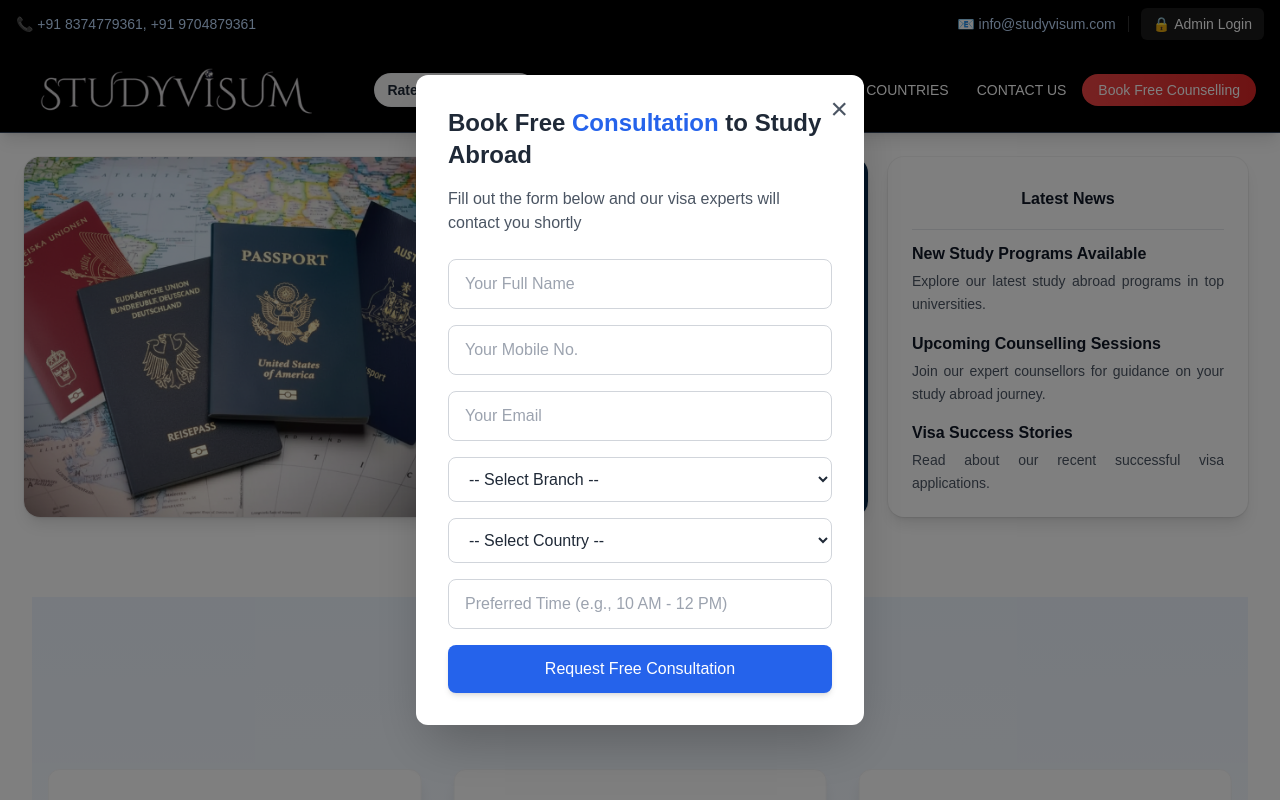
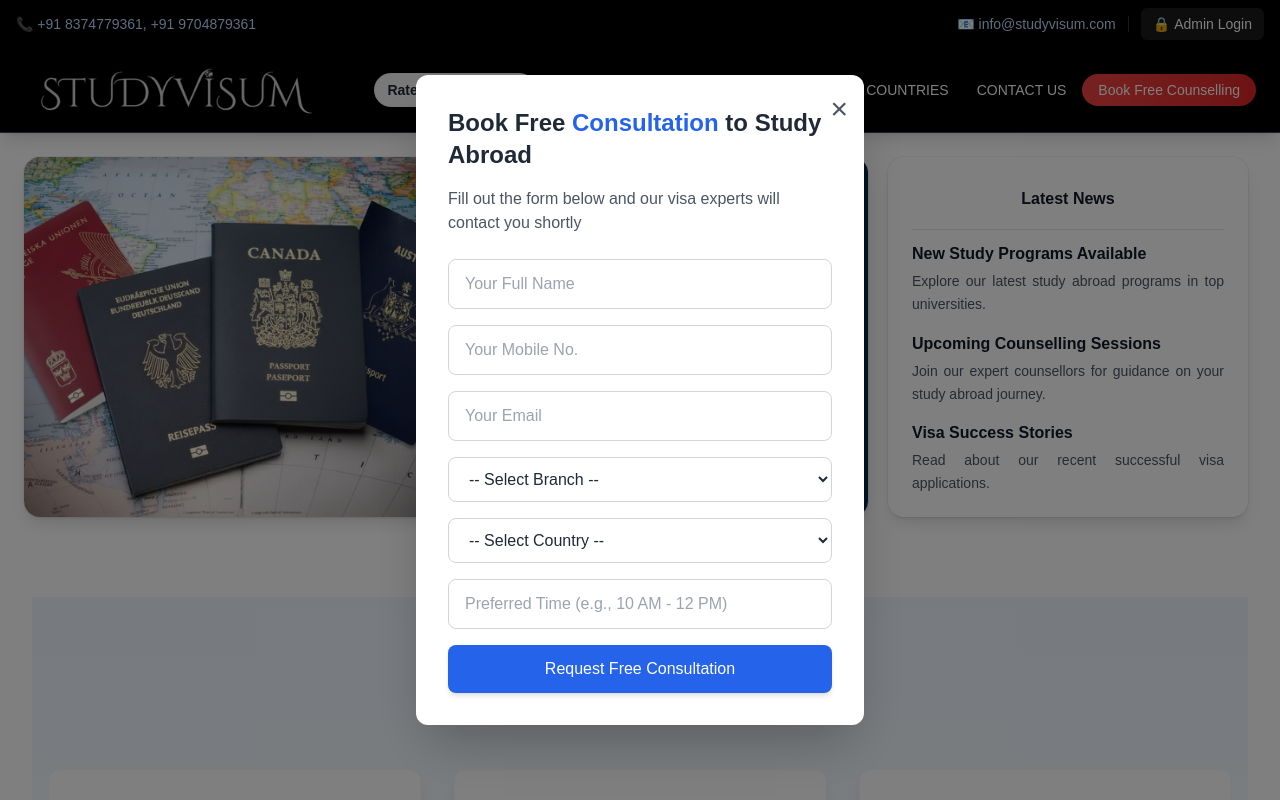
Before and after one commit to TeamAlgoarn/hakeem_consultancy, a Next.js app: page / in a window 1280 px wide. Shown: the top 800 px of the page. Built offline with nearby package versions, Linux system fonts and the light colour scheme.

Commit message:
updated the heroslider iamge

```diff
--- a/app/components/HeroSlider.tsx
+++ b/app/components/HeroSlider.tsx
@@ -5,7 +5,7 @@ import { useEffect, useState } from "react";
 import Image from "next/image";
 import Link from "next/link";
 // Images in /public
-const images = ["/passports_image_studyvisum 1.png", "/star_design_studyvisum.png"];
+const images = ["/passports_image_canada_studyvisum.png", "/star_design_studyvisum.png"];
 
 type News = { id: string; title: string; body: string; updatedAt: string };
 const readNews = (): News[] => {
```
Also changed, not shown: public/passports_image_canada_studyvisum.png (added).
